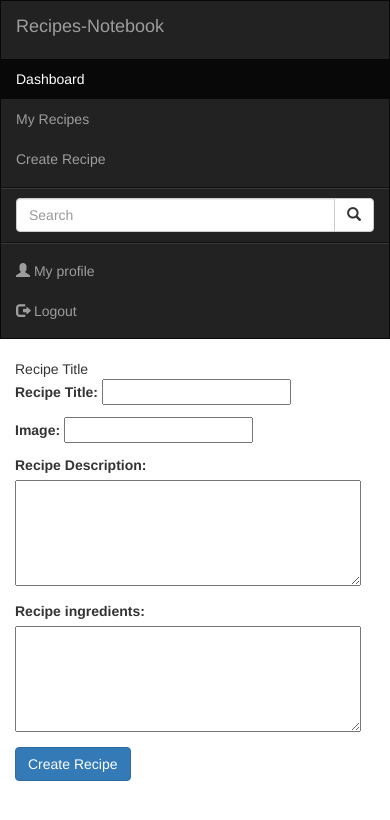
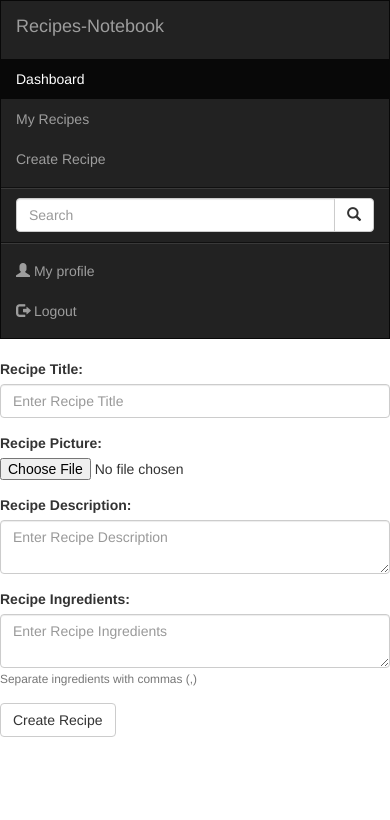
Before and after one commit to Sashko-Milushev/recipes_notebook, a Django app: page /recipes/create/ in a window 390 px wide. Shown: the top 820 px of the page. Run offline with Django 4.2, Linux system fonts and the light colour scheme; the visitor is signed in with stand-in values (Sample User, id 1); some libraries are stand-ins or nearby versions.

Commit message:
Implement creating a recipe.

```diff
--- a/recipes_notebook/recipes/forms.py
+++ b/recipes_notebook/recipes/forms.py
@@ -11,3 +11,6 @@ class RecipeForm(forms.ModelForm):
             'description': forms.Textarea(attrs={'rows': 5}),
             'ingredients': forms.Textarea(attrs={'rows': 5}),
         }
+        help_texts = {
+            'ingredients': 'Please separate each ingredient with a comma (e.g. 1 cup sugar, 2 tbsp salt, etc.)',
+        }
--- a/templates/recipes/create-recipe.html
+++ b/templates/recipes/create-recipe.html
@@ -1,30 +1,44 @@
 {% extends 'base/base-page.html' %}
 
 {% block page_content %}
+    <form class="form-horizontal" method="post" enctype="multipart/form-data">
+        {% csrf_token %}
+        <div class="form-group">
+            <label class="control-label col-sm-2" for="title">Recipe Title:</label>
+            <div class="col-sm-10">
+                <input type="text" class="form-control" id="title" name="title" placeholder="Enter Recipe Title">
+            </div>
+        </div>
 
-<div class="container">
-  <div class="row justify-content-center">
-    <div class="col-md-8">
-      <div class="card">
-        <div class="card-header">{{ form.title.label }}</div>
+        <div class="form-group">
+            <label class="control-label col-sm-2" for="recipe_picture">Recipe Picture:</label>
+            <div class="col-sm-10">
+                <input type="file" class="form-control-file" id="recipe_picture" name="recipe_picture">
+            </div>
+        </div>
 
-        <div class="card-body">
-          <form method="POST" enctype="multipart/form-data" action="{% url 'create recipe' %}">
-            {% csrf_token %}
-            {{ form.as_p }}
+        <div class="form-group">
+            <label class="control-label col-sm-2" for="description">Recipe Description:</label>
+            <div class="col-sm-10">
+                <textarea class="form-control" id="description" name="description"
+                          placeholder="Enter Recipe Description"></textarea>
+            </div>
+        </div>
 
-            <div class="form-group row mb-0">
-              <div class="col-md-6 offset-md-4">
-                <button type="submit" class="btn btn-primary">
-                  {{ button_text }}
-                </button>
-              </div>
+        <div class="form-group">
+            <label class="control-label col-sm-2" for="ingredients">Recipe Ingredients:</label>
+            <div class="col-sm-10">
+                <textarea class="form-control" id="ingredients" name="ingredients"
+                          placeholder="Enter Recipe Ingredients"></textarea>
+                <small class="form-text text-muted">Separate ingredients with commas (,)</small>
             </div>
-          </form>
         </div>
-      </div>
-    </div>
-  </div>
-</div>
+
+        <div class="form-group">
+            <div class="col-sm-offset-2 col-sm-10">
+                <button type="submit" class="btn btn-default">Create Recipe</button>
+            </div>
+        </div>
+    </form>
 
 {% endblock %}
```
